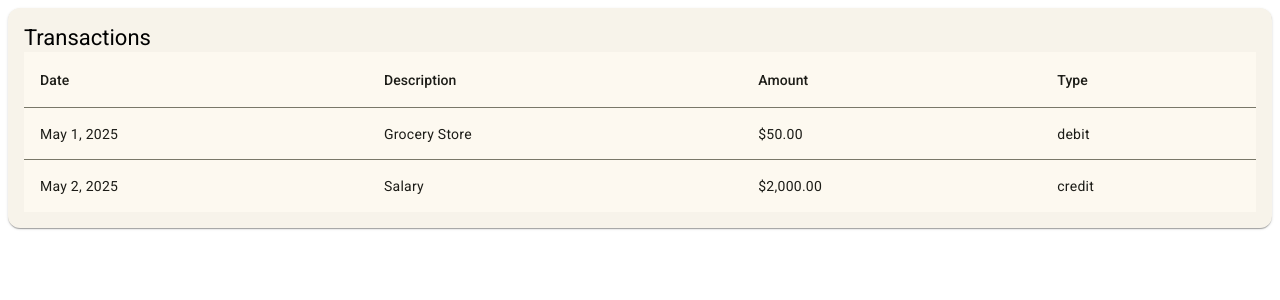
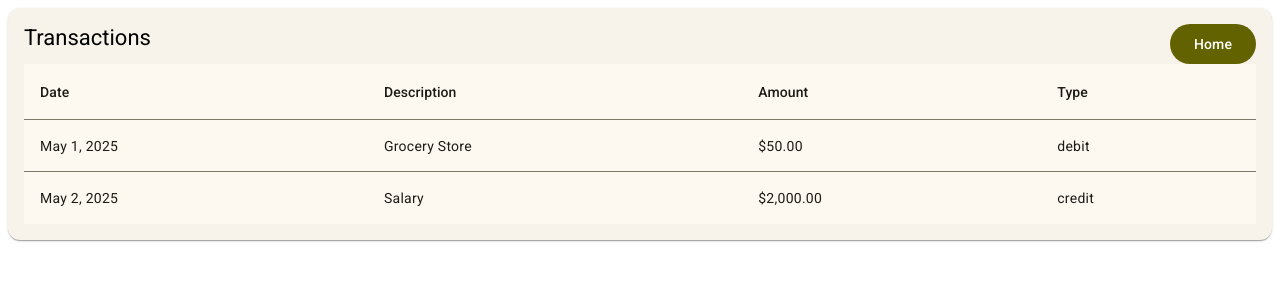
Before and after one commit to KFomin/accounts, an Angular app: page /transactions/1 in a window 1280 px wide. Shown: the top 300 px of the page. Built offline with nearby package versions, Linux system fonts and the light colour scheme; data requests are answered from the project's data file.

Commit message:
home button

```diff
--- a/src/app/api.service.ts
+++ b/src/app/api.service.ts
@@ -29,6 +29,10 @@ export class ApiService {
     return this.http.get<Account[]>(`${this.apiUrl}/accounts`);
   }
 
+  getAccount(accountId: number): Observable<Account> {
+    return this.http.get<Account>(`${this.apiUrl}/accounts?id=${accountId}`);
+  }
+
   getTransactions(accountId: number): Observable<Transaction[]> {
     return this.http.get<Transaction[]>(`${this.apiUrl}/transactions?accountId=${accountId}`);
   }
--- a/src/app/transactions/transactions.component.html
+++ b/src/app/transactions/transactions.component.html
@@ -1,6 +1,9 @@
 <mat-card>
   <mat-card-header>
-    <mat-card-title>Transactions</mat-card-title>
+    <mat-card-title-group>
+      <button mat-flat-button (click)="homelinkClicked()">Home</button>
+      <mat-card-title>Transactions</mat-card-title>
+    </mat-card-title-group>
   </mat-card-header>
   <mat-card-content>
     <table mat-table [dataSource]="dataSource">
--- a/src/app/transactions/transactions.component.ts
+++ b/src/app/transactions/transactions.component.ts
@@ -1,5 +1,5 @@
 import {Component, OnInit} from '@angular/core';
-import {ActivatedRoute} from '@angular/router';
+import {ActivatedRoute, Router} from '@angular/router';
 import {
   MatCell, MatCellDef,
   MatColumnDef,
@@ -8,11 +8,12 @@ import {
   MatTableDataSource,
 } from '@angular/material/table';
 import {
-  MatCard, MatCardContent, MatCardHeader, MatCardTitle
+  MatCard, MatCardContent, MatCardHeader, MatCardTitle, MatCardTitleGroup
 } from '@angular/material/card';
 import {CurrencyPipe, DatePipe} from '@angular/common';
 import {ApiService, Transaction} from '../api.service';
 import {BehaviorSubject} from 'rxjs';
+import {MatButton} from '@angular/material/button';
 
 
 @Component({
@@ -33,7 +34,9 @@ import {BehaviorSubject} from 'rxjs';
     MatHeaderRow,
     MatHeaderRowDef,
     MatRowDef,
-    MatRow
+    MatRow,
+    MatCardTitleGroup,
+    MatButton
   ],
   templateUrl: './transactions.component.html',
   styleUrl: './transactions.component.scss'
@@ -44,6 +47,7 @@ export class TransactionsComponent implements OnInit {
   dataSource = new MatTableDataSource<Transaction>([]);
 
   constructor(
+    private router: Router,
     private route: ActivatedRoute,
     private apiService: ApiService,
   ) {
@@ -55,9 +59,15 @@ export class TransactionsComponent implements OnInit {
     })
     const accountId = Number(this.route.snapshot.paramMap.get('accountId'));
     if (accountId) {
-      this.apiService.getTransactions(accountId).subscribe(transactions => {
-        this.transactions.next(transactions);
-      })
+      this.apiService.getTransactions(accountId)
+        .subscribe((transactions) => {
+            this.transactions.next(transactions);
+          }
+        )
     }
   }
+
+  homelinkClicked() {
+    this.router.navigate(['/']);
+  }
 }
```
Also changed, not shown: package.json (line endings or trailing spaces), 1 other file (tests, documents, lock files or other folders).
